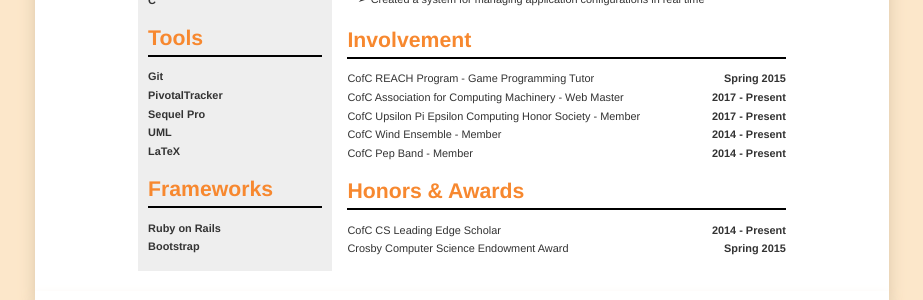
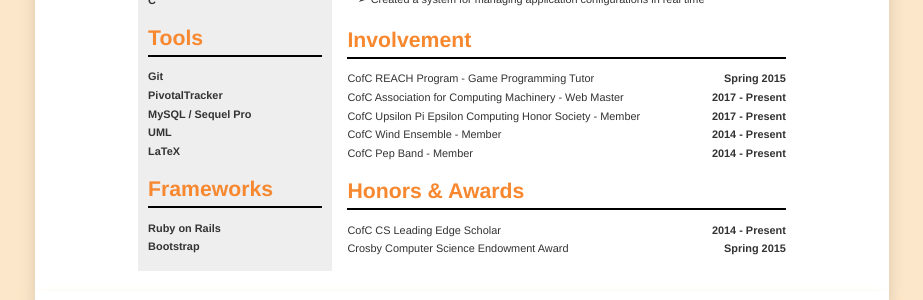
Before and after one commit to kayla-glick/kayla-glick.github.io, a Jekyll site: the page built from resume/index.html, in a window 1280 px wide. Shown: the part 1045-1345 px from the top of the page, without its empty margins (178-1101 px from the left). Built offline with Jekyll 4.4.1, drawn with Linux system fonts in a browser that asks for light colours; nearby versions of some CDN libraries.

Commit message:
update resume contents

```diff
--- a/_includes/resume/resume.html
+++ b/_includes/resume/resume.html
@@ -91,7 +91,7 @@
       </div>
       <h4 class="col-xs-12 no-padding">Git</h4>
       <h4 class="col-xs-12 no-padding">PivotalTracker</h4>
-      <h4 class="col-xs-12 no-padding">Sequel Pro</h4>
+      <h4 class="col-xs-12 no-padding">MySQL / Sequel Pro</h4>
       <h4 class="col-xs-12 no-padding">UML</h4>
       <h4 class="col-xs-12 no-padding">LaTeX</h4>
     </div>
```
